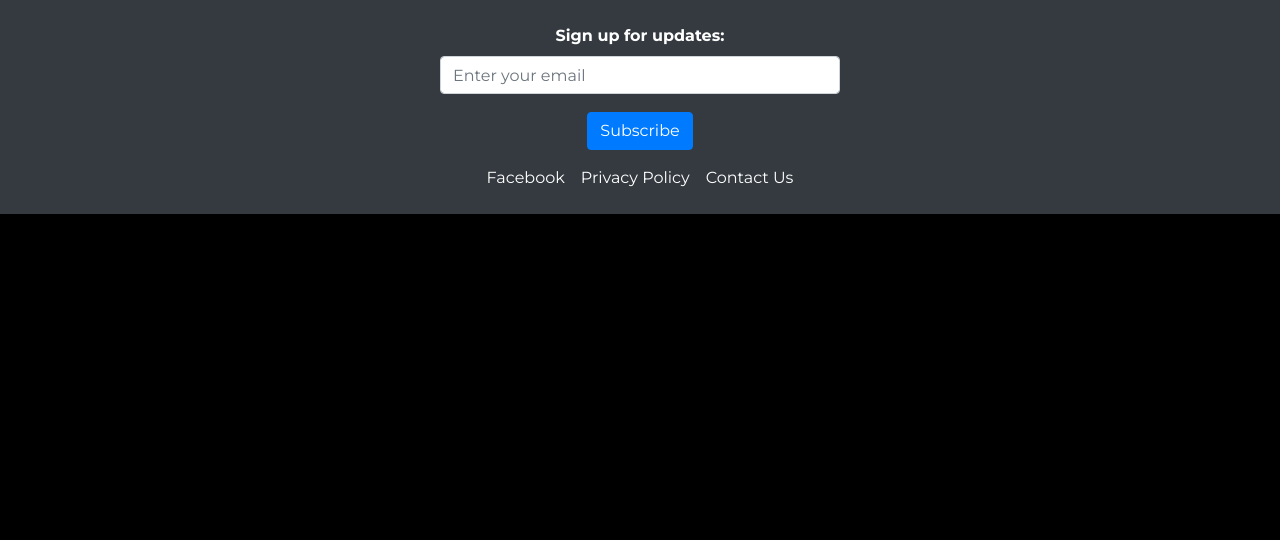
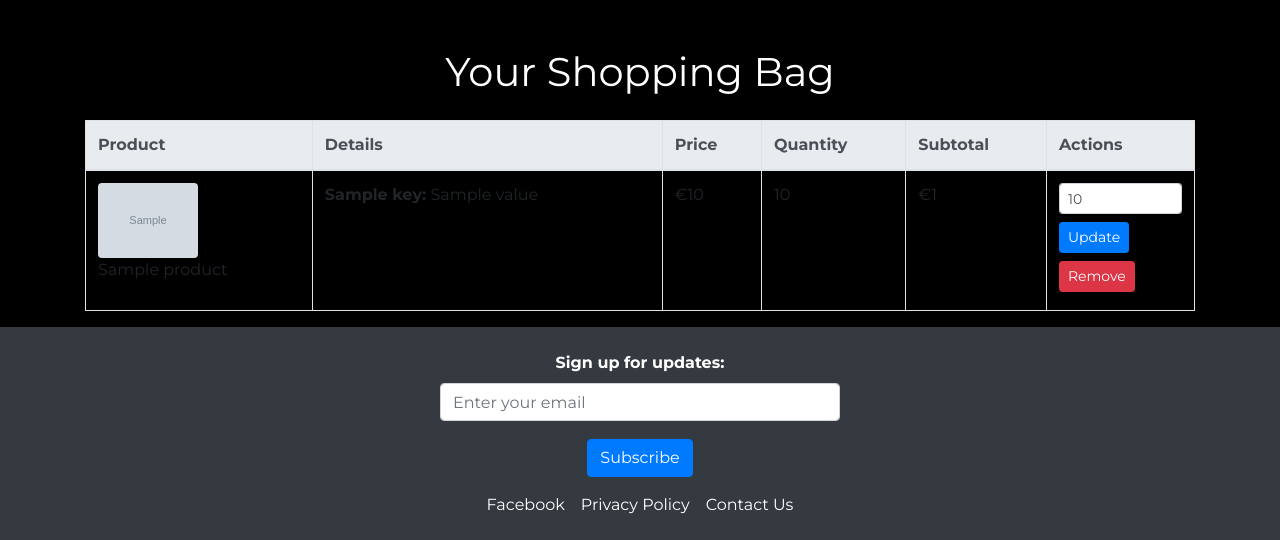
Before and after one commit to Viki-coding/GAA_STORE, a Django app: template bag/templates/bag/bag.html in a window 1280 px wide. Shown: the part 62-602 px from the top of the page. Run offline with Django 3.2, Linux system fonts and the light colour scheme; the template is opened without the code that fills it: most values are stand-ins (such as "Sample title", 1, 10 or a date in 2020); grey boxes marked "Sample" are stand-in pictures; some libraries are stand-ins or nearby versions.

Commit message:
Fix shopping bag not displaying, format bag.html and iterate through products, amend product key rather than id

```diff
--- a/bag/templates/bag/bag.html
+++ b/bag/templates/bag/bag.html
@@ -1,11 +1,11 @@
 {% extends 'base.html' %}
 {% load static %}
 
+{% block content %}
 <div class="container mt-5">
-    <h1 class="text-center mb4">Your Shopping Bag</h1>
+    <h1 class="text-center mb-4">Your Shopping Bag</h1>
     <div class="bag-items">
         {% if bag_items %}
-        <div class="bag-items">
             <div class="table-responsive">
                 <table class="table table-bordered">
                     <thead class="thead-light">
@@ -23,76 +23,37 @@
                             <tr>
                                 <!-- Product Image -->
                                 <td>
-                                        <img src="{% if item.product.image %}{{ item.product.image.url }}{% else %}{% static 'images/default-product.jpg' %}{% endif %}" alt="{{ item.product.name }}" class="img-fluid" style="width: 50px;">
-                                        {{ item.product.name }}
+                                    <img src="{{ item.product.image.url }}" alt="{{ item.product.name }}" class="img-fluid rounded" style="max-width: 100px;">
+                                    <p>{{ item.product.name }}</p>
                                 </td>
                                 <!-- Product Details -->
                                 <td>
-                                        <p><strong>{{ item.product.name }}</strong></p>
-                                        {% if item..size %}
-                                            <p>Size: {{ item.size }}</p>
-                                        {% endif %}
-                                        {% if item.color %}
-                                            <p>Color: {{ item.color }}</p>
-                                        {% endif %}
-                                        {% if item.manufacturer %}
-                                            <p>Manufacturer: {{ item.manufacturer }}</p>
-                                        {% endif %}
+                                    {% for key, value in item.attributes.items %}
+                                        <p><strong>{{ key|capfirst }}:</strong> {{ value }}</p>
+                                    {% endfor %}
                                 </td>
+                                <!-- Price -->
                                 <td>€{{ item.product.price }}</td>
                                 <!-- Quantity -->
+                                <td>{{ item.quantity }}</td>
+                                <!-- Subtotal -->
+                                <td>€{{ item.total_price }}</td>
+                                <!-- Actions -->
                                 <td>
                                     <form method="POST" action="{% url 'update_bag' item.product.key %}">
                                         {% csrf_token %}
                                         <input type="number" name="quantity" value="{{ item.quantity }}" min="1" max="99" class="form-control form-control-sm">
                                         <button type="submit" class="btn btn-sm btn-primary mt-2">Update</button>
                                     </form>
-                                    </td>
-                                    <!-- Subtotal -->
-                                    <td>€{{ item.total_price }}</td>
-                                    <!-- Actions -->
-                                    <td>
                                     <form method="POST" action="{% url 'remove_from_bag' item.product.key %}">
                                         {% csrf_token %}
-                                            <button type="submit" class="btn btn-danger btn-sm">Remove</button>
+                                        <button type="submit" class="btn btn-danger btn-sm mt-2">Remove</button>
                                     </form>
                                 </td>
                             </tr>
                         {% endfor %}
                     </tbody>
                 </table>
-                </div>
-
-            <!-- Bag Summary -->
-            <div class="row mt-4">
-                <div class="col-md-6">
-                    <form method="POST" action="{% url 'add_gift_message' %}">
-                        {% csrf_token %}
-                        <div class="form-check mb-3">
-                            <input class="form-check-input" type="checkbox" id="giftCheckbox" name="is_gift">
-                            <label class="form-check-label" for="giftCheckbox">
-                                Is this a gift? Add a personalized message.
-                            </label>
-                        </div>
-                        <div class="form-group">
-                            <textarea class="form-control" id="giftMessage" name="gift_message" rows="3" placeholder="Write your message here..." disabled></textarea>
-                        </div>
-                        <button type="submit" class="btn btn-secondary">Save Gift Message</button>
-                    </form>
-                </div>
-                <div class="col-md-6 text-right">
-                    <h6><strong>Bag Total: €{{ total|floatformat:2 }}</strong></h6>
-                    <h6>Delivery: €{{ delivery|floatformat:2 }}</h6>
-                    <h4 class="mt-4"><strong>Grand Total: €{{ grand_total|floatformat:2 }}</strong></h4>
-                    {% if free_delivery_delta > 0 %}
-                        <p class="text-danger">
-                            Spend €{{ free_delivery_delta|floatformat:2 }} more for free delivery!
-                        </p>
-                    {% endif %}
-                    <a href="{% url 'checkout' %}" class="btn btn-success btn-lg mt-3">
-                        <i class="fas fa-lock"></i> Proceed to Checkout
-                    </a>
-                </div>
             </div>
         {% else %}
             <p class="lead text-center">Your bag is empty.</p>
@@ -104,14 +65,4 @@
         {% endif %}
     </div>
 </div>
-
-
-{% block postloadjs %}
-<script>
-    // Enable/disable the gift message textarea based on the checkbox
-    document.getElementById('giftCheckbox').addEventListener('change', function() {
-        const giftMessage = document.getElementById('giftMessage');
-        giftMessage.disabled = !this.checked;
-    });
-</script>
 {% endblock %}
--- a/bag/urls.py
+++ b/bag/urls.py
@@ -4,4 +4,6 @@
 urlpatterns = [
     path('', views.view_bag, name='view_bag'),
     path('add/<int:product_id>/', views.add_to_bag, name='add_to_bag'),
+    path('update/<str:product_key>/', views.update_bag, name='update_bag'),  # Ensure this is defined
+    path('remove/<str:product_key>/', views.remove_from_bag, name='remove_from_bag'),  # Optional
 ]
--- a/bag/views.py
+++ b/bag/views.py
@@ -3,6 +3,7 @@
 from django.conf import settings
 from decimal import Decimal
 from products.models import Product, Hurley, Grip, Sliotar, Helmet
+
 
 def view_bag(request):
     return render(request, 'bag/bag.html')
```
Lines whose indentation alone changed are shown as unchanged.
